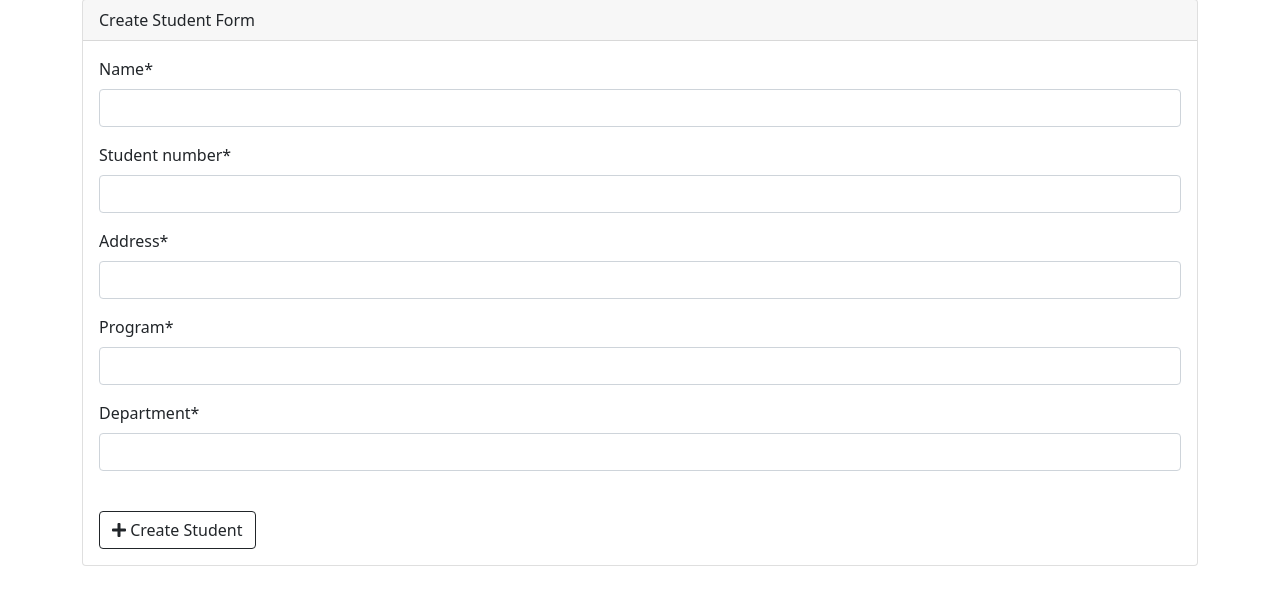
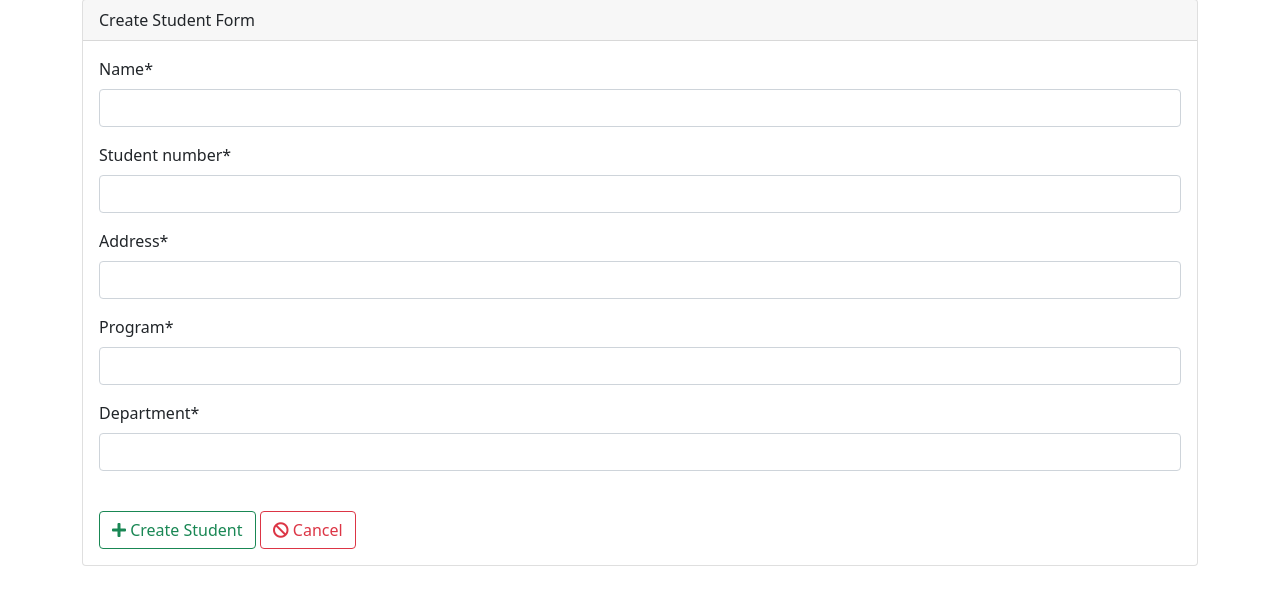
Before and after one commit to lbranera/Django-Simple-CRUD, a Django app: page /create/ in a window 1280 px wide. Shown: the part 81-686 px from the top of the page. Run offline with Django 3.2, Linux system fonts and the light colour scheme; some libraries are stand-ins or nearby versions.

Commit message:
added cancel button and icons

```diff
--- a/students/templates/students/create.html
+++ b/students/templates/students/create.html
@@ -19,10 +19,15 @@
 
                 <br>
 
-                <button type="submit" class="btn btn-outline-dark">
+                <button type="submit" class="btn btn-outline-success">
                     <i class="fas fa-plus"></i>
                     Create Student
                 </button>
+
+                <a href="{% url 'home' %}" class="btn btn-outline-danger">
+                    <i class="fas fa-ban"></i>
+                    Cancel
+                </a>
             </form>
         </div>
       </div>
```
Also changed, not shown: students/templates/students/home.html (+6 -2 lines), students/templates/students/update.html (+6 -1 lines).
